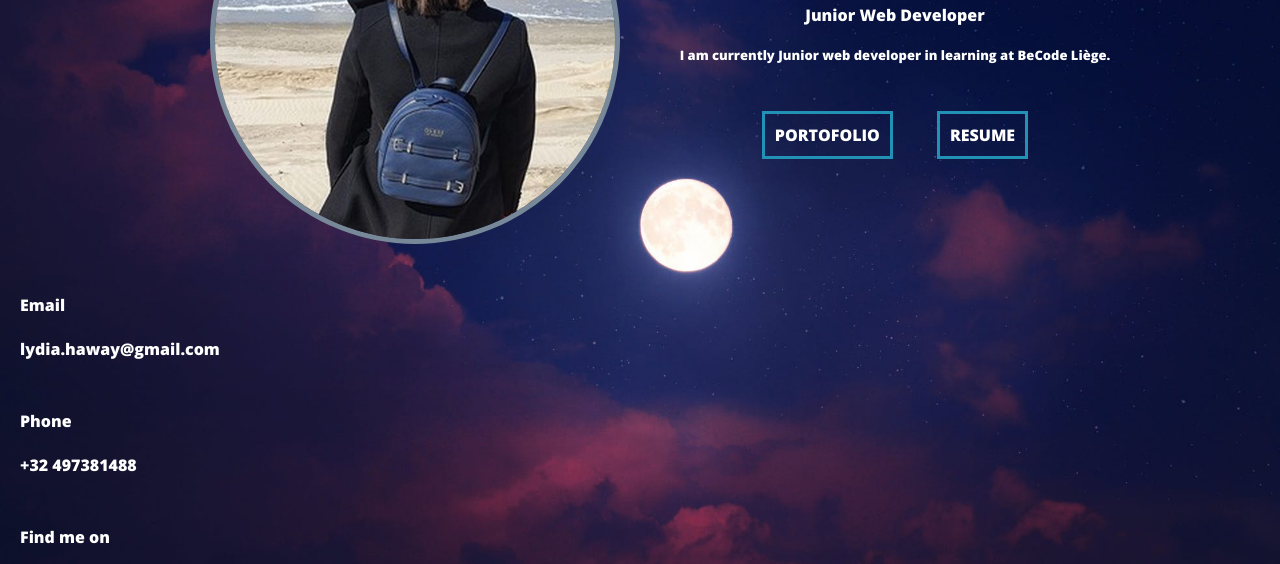
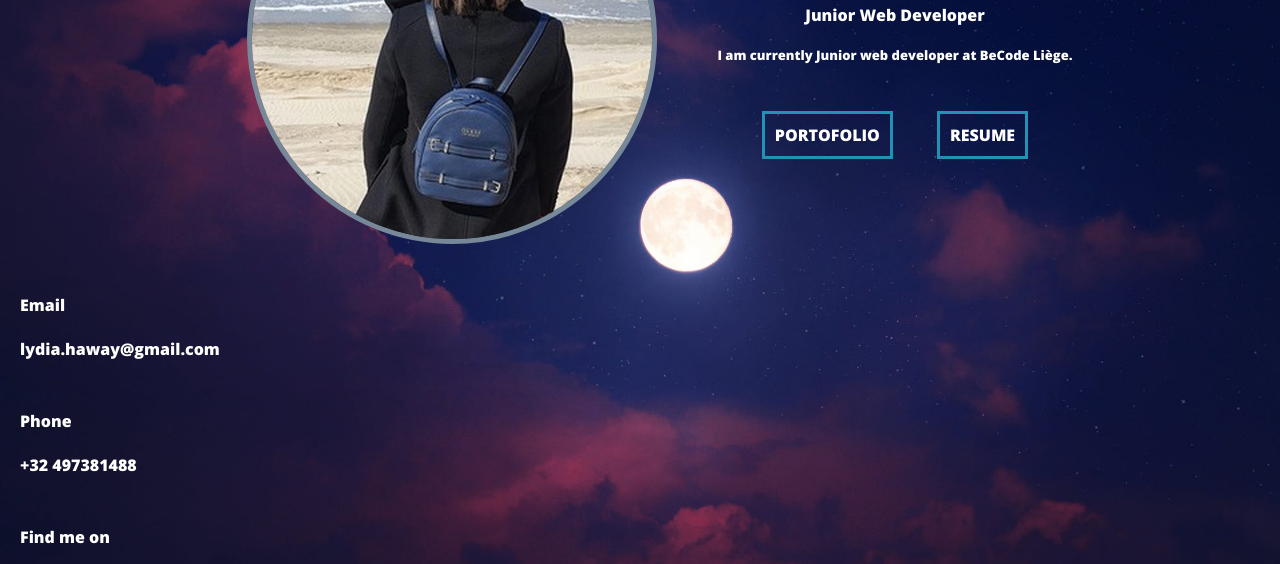
Before and after one commit to LydiaHaway/v-card, a plain HTML site: page index.html in a window 1280 px wide. Shown: the part 324-888 px from the top of the page. Drawn offline with nearby package versions, Linux system fonts and the light colour scheme.

Commit message:
first commit

```diff
--- a/index.html
+++ b/index.html
@@ -21,9 +21,7 @@
         <section class="infoText">
           <h1>Haway Lydia</h1>
           <h3>Junior Web Developer</h3>
-          <p>
-            I am currently Junior web developer in learning at BeCode Liège.
-          </p>
+          <p>I am currently Junior web developer at BeCode Liège.</p>
           <a href="exemple.com">portofolio</a>
           <a href="exemple.com">resume</a>
         </section>
```
